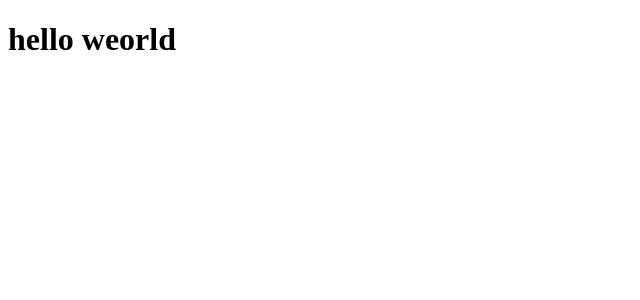
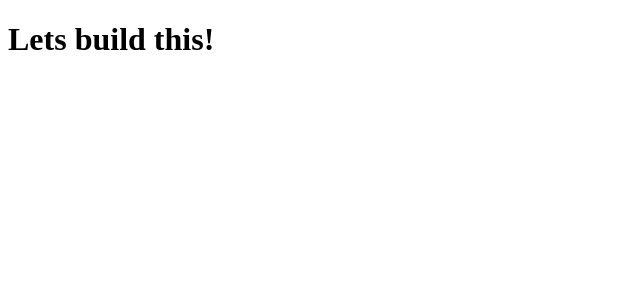
Before and after one commit to Charlibb/chatbot-project, a React (Vite) app: page / in a window 1280 px wide. Shown: the top 300 px of the page, without its empty margins (0-640 px from the left). Built offline with nearby package versions, Linux system fonts and the light colour scheme; the HTML template or start-up script is replaced by a standard one.

Commit message:
removed email settings

```diff
--- a/src/App.tsx
+++ b/src/App.tsx
@@ -4,7 +4,7 @@ function App() {
 
   return (
     <>
-    <h1>hello weorld</h1>
+    <h1>Lets build this!</h1>
     </>
   )
 }
```
